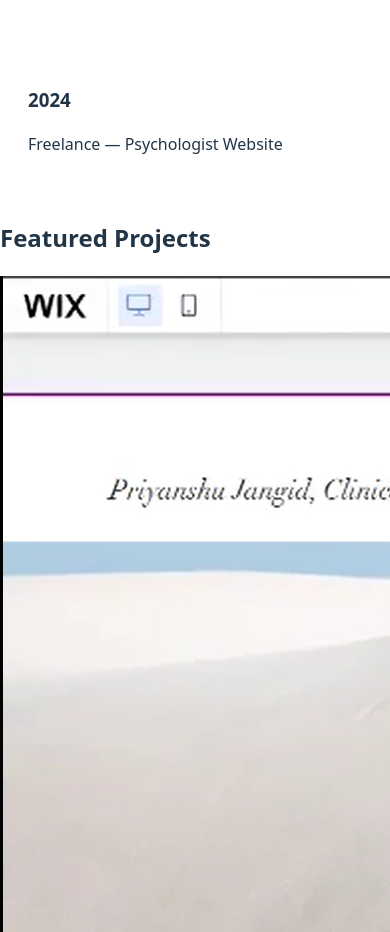
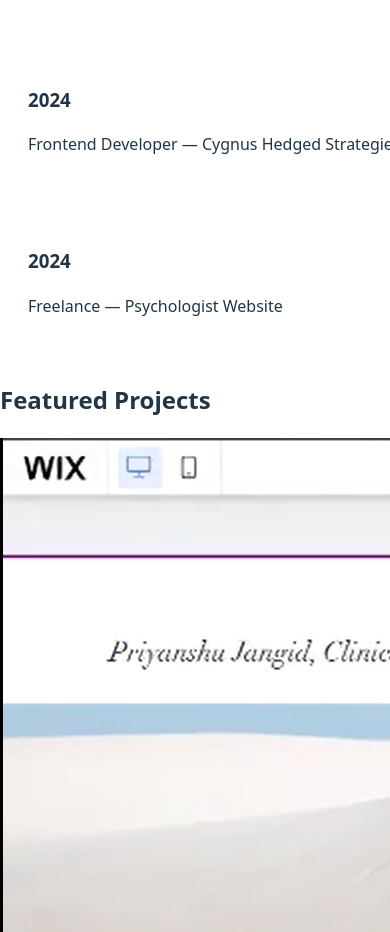
Before and after one commit to anishasharma2806/Portfolio, a React (Vite) app: page / in a window 390 px wide. Shown: the part 1720-2652 px from the top of the page. Built offline with nearby package versions, Linux system fonts and the light colour scheme; the HTML template or start-up script is replaced by a standard one.

Commit message:
updated responsive layout

```diff
--- a/src/data/timeline.js
+++ b/src/data/timeline.js
@@ -1,5 +1,5 @@
 export default [
   { year: "2025", title: "Web Developer Intern — WordLane Tech" },
-
+  { year: "2024", title: "Frontend Developer — Cygnus Hedged Strategies Pvt. Ltd." },
   { year: "2024", title: "Freelance — Psychologist Website" }
 ]
```
